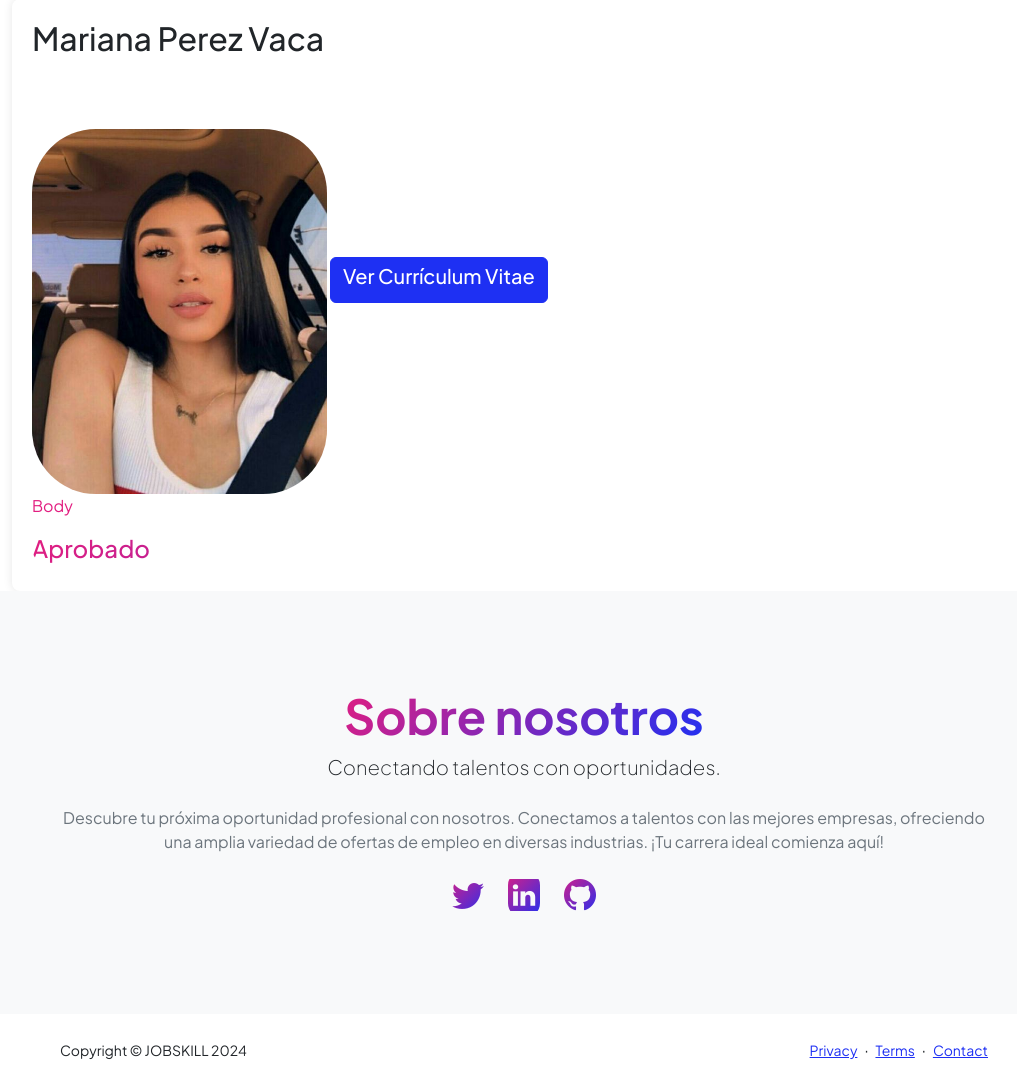
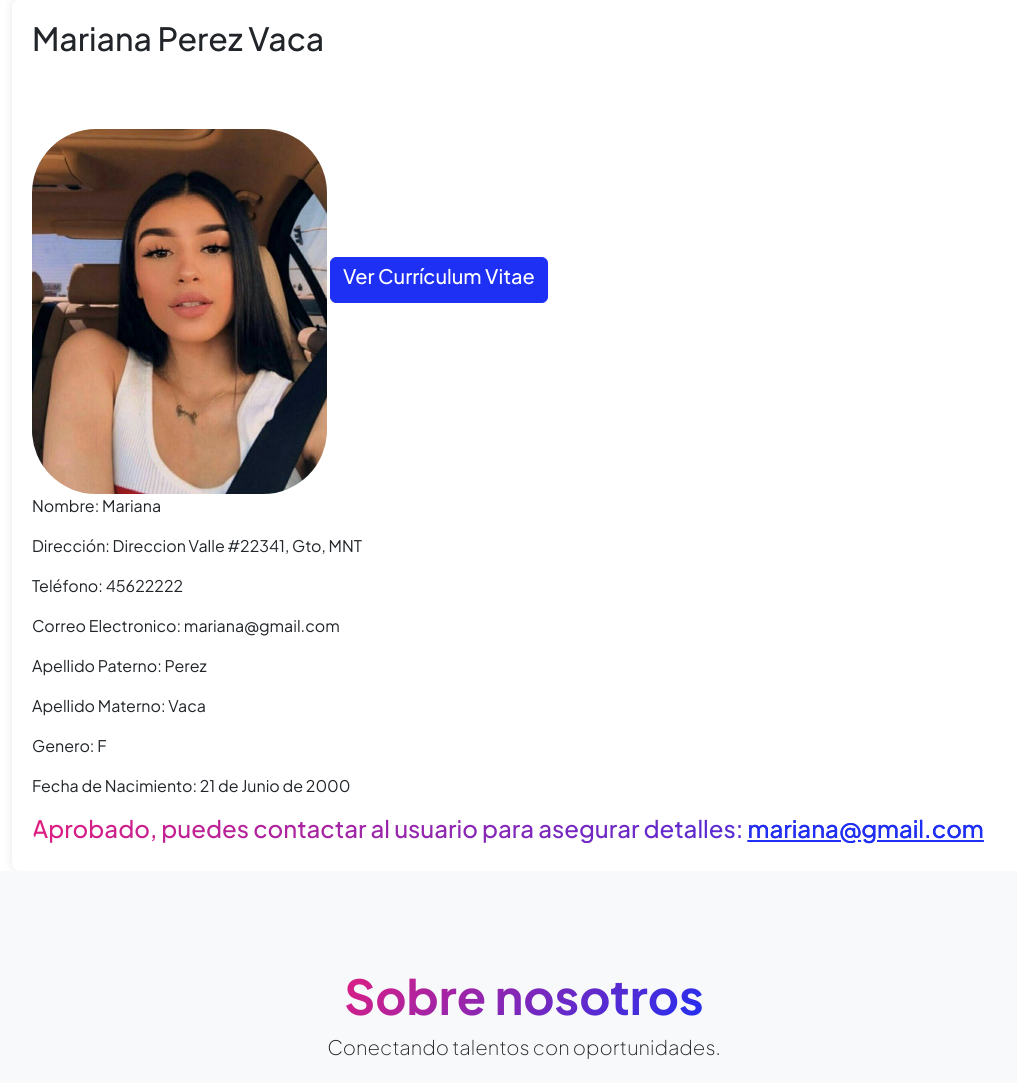
Before and after one commit to GladysMancera/JobSkill-0.0.5, a Django app: template paginaEmpresa/templates/paginaEmpresa/postulante.html in a window 1280 px wide. Shown: the part 73-1156 px from the top of the page, without its empty margins (116-1133 px from the left). Before the commit the page ends 1133 px from the top, so only its background shows below. Run offline with Django 4.2, Linux system fonts and the light colour scheme; the template is opened without the code that fills it: values that come from a table or form of the project are taken from there, others are empty; data comes from the database, SQL or seed files in the repository; both versions use the stored data as it was after the commit; some libraries are stand-ins or nearby versions.

Commit message:
Notificaciones de aprobados

```diff
--- a/paginaEmpresa/templates/paginaEmpresa/postulante.html
+++ b/paginaEmpresa/templates/paginaEmpresa/postulante.html
@@ -10,19 +10,54 @@
     <div style="display: inline;">
         <img class="profile profile-img" src="{{solicitud.postulante.foto.url}}" alt="Title" style="width: 30%; height: 30%;"/>
         <a href="{{ solicitud.cv.url }}" target="_blank" class="btn btn-primary"><h5>Ver Currículum Vitae</h5></a>
+        <div class="profile-container">
+            <p>Nombre: {{ solicitud.postulante.nombre}}</p>
+            <p>Dirección: {{ solicitud.postulante.direccion }}</p>
+            <p>Teléfono: {{ solicitud.postulante.telefono }}</p>
+            <p>Correo Electronico: {{ solicitud.postulante.user.email }}</p>
+            <p>Apellido Paterno: {{ solicitud.postulante.apellido }}</p>
+            <p>Apellido Materno: {{ solicitud.postulante.apellido2 }}</p>
+            <p>Genero: {{ solicitud.postulante.genero }}</p>
+            <p>Fecha de Nacimiento: {{ solicitud.postulante.fecha_nacimiento }}</p>
+        </div>
         {% if solicitud.aprobado %}
         <div class="card-body">
-            <p class="text-secondary">Body</p>
-            <h4 class="text-gradient">Aprobado</h4>
+            <p class="text-secondary"></p>
+            <h4 class="text-gradient">Aprobado, puedes contactar al usuario para asegurar detalles: <a href="mailto:{{ solicitud.postulante.user.email }}">{{ solicitud.postulante.user.email }}</a></h4>
         </div>
         {% else %}
         <div class="card-body">
-            <p class="text-secondary">Body</p>
-            <form action="" method="post">{% csrf_token %}
-                <button class="btn" type="submit" style="border-color: black;"><h4 class="text-gradient">No aprobado</h4></button>
+            <p class="text-secondary"></p>
+            <form id="aceptar" action="" method="post">{% csrf_token %}
+                <button class="btna" type="submit" style="border-color: black;"><h4 class="text-gradient">No aprobado</h4></button>
             </form>
         </div>
         {% endif %}
     </div>
 </div>
+
+<!--Alerta de confirmación al mandar formulario-->
+<script src="https://cdn.jsdelivr.net/npm/sweetalert2@10"></script>
+<script>
+    document.querySelector('.btna').addEventListener('click', function(event) {
+        event.preventDefault(); // Prevenir el envío automático del formulario
+
+        Swal.fire({
+            title: "¿Seguro que deseas aceptar a este postulante?",
+            text: "Esta acción no se podrá deshacer. Asegurate de que sea el que deseas.",
+            icon: "warning",
+            showCancelButton: true,
+            confirmButtonColor: '#3085d6',
+            cancelButtonColor: '#d33',
+            confirmButtonText: 'Sí, estoy seguro',
+            cancelButtonText: "Cancelar"
+        }).then((result) => {
+            if (result.isConfirmed) {
+                // Enviar el formulario si el usuario confirma
+                document.getElementById('aceptar').submit();
+            }
+        });
+    });
+</script>
+
 {% endblock %}
--- a/paginaEmpresa/templates/paginaEmpresa/solicitud.html
+++ b/paginaEmpresa/templates/paginaEmpresa/solicitud.html
@@ -19,7 +19,11 @@
 
     {% for solicitud in solicitudes %}
 
-    <div style="border: 1px solid #ccc; padding: 16px; margin: 16px 0; border-radius: 8px; display: flex; justify-content: space-between; align-items: center; background-color: #f9f9f9;">
+    {% if solicitud.aprobado %}
+        <div style="border: 1px solid #cccccc; padding: 16px; margin: 16px 0; border-radius: 8px; display: flex; justify-content: space-between; align-items: center; background-color: #99ff8c;">
+    {% else %}
+        <div style="border: 1px solid #ccc; padding: 16px; margin: 16px 0; border-radius: 8px; display: flex; justify-content: space-between; align-items: center; background-color: #f9f9f9;">
+    {% endif %}
         <div style="display: flex; justify-content: space-between; align-items: center; width: 100%;">
             <!-- Nombre del Postulante -->
             <div style="font-weight: bold; font-size: 150%; flex: 1; text-align: center; margin: 0 1%;">{{solicitud.postulante.nombre}} {{solicitud.postulante.apellido}}</div>
```
Also changed, not shown: db.sqlite3, media/Usuarios/unnamed.png (added), 2 other files.
